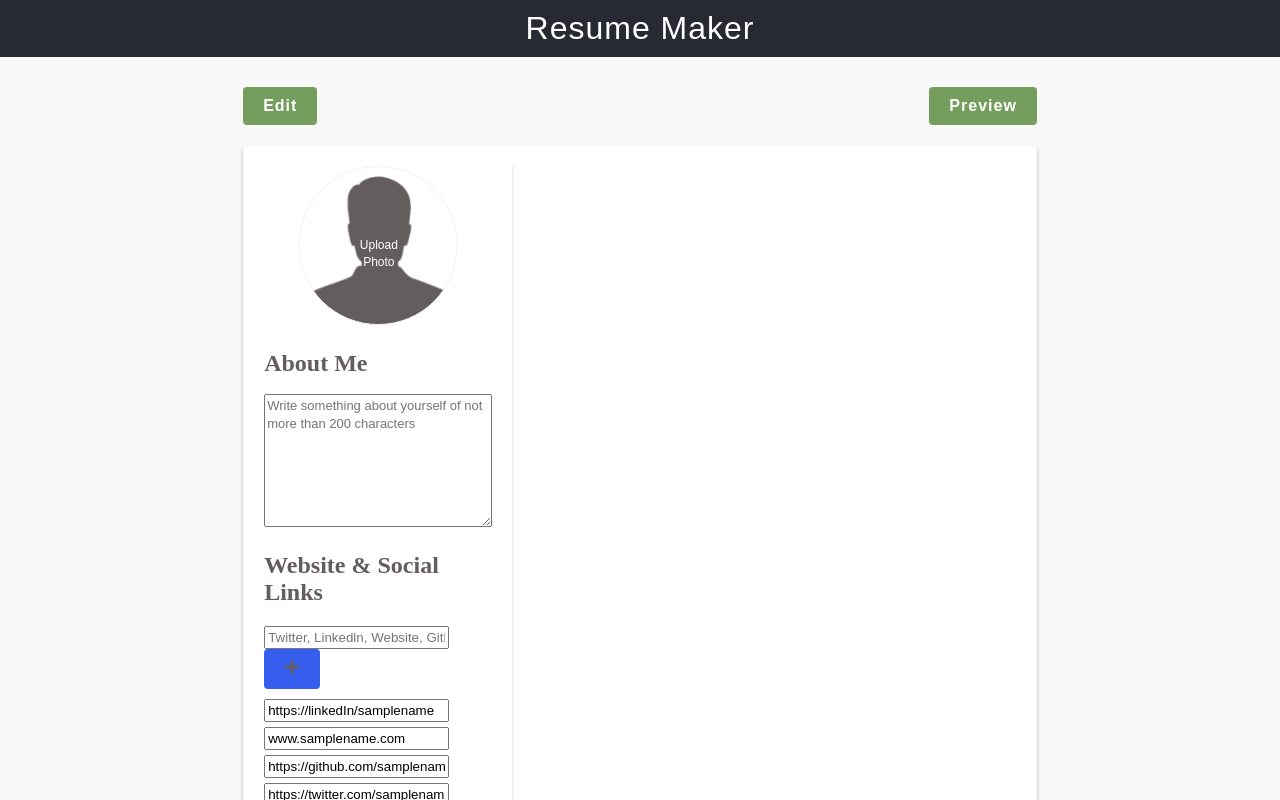
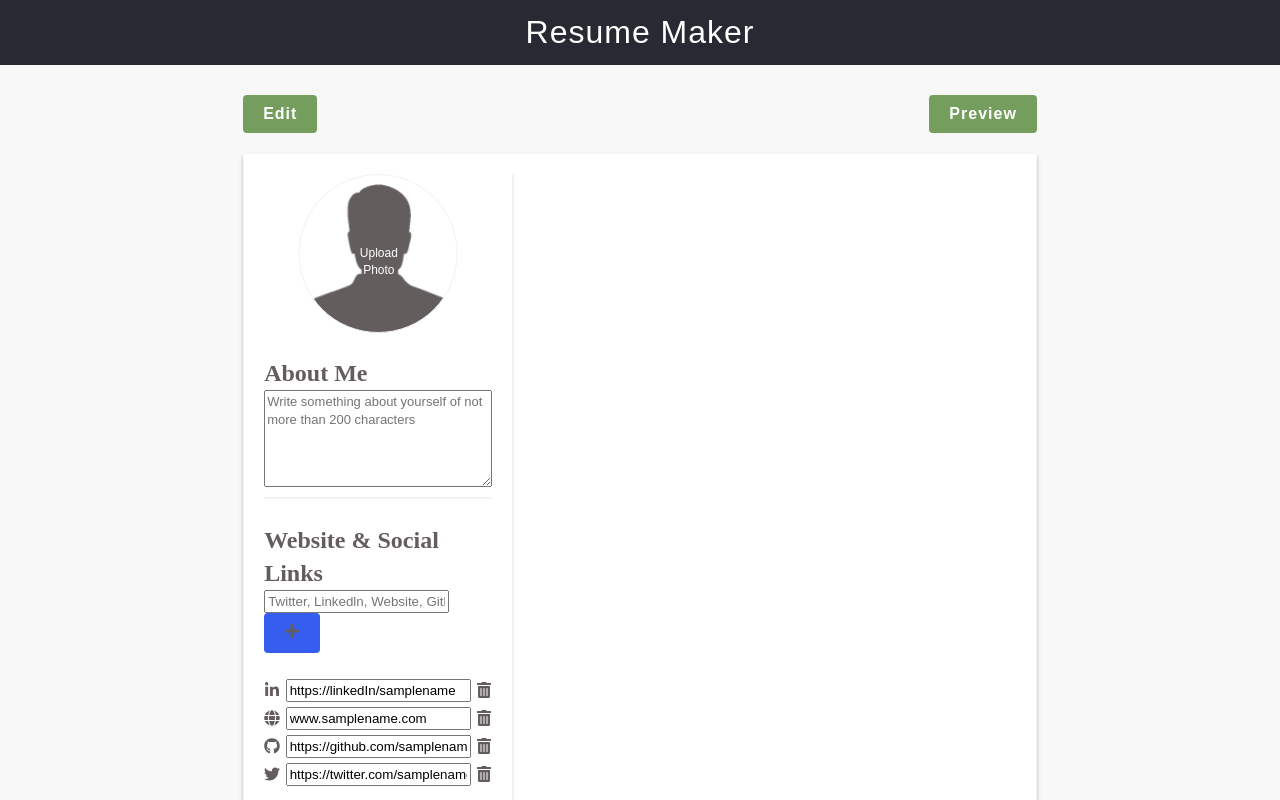
Before and after one commit to rcminerva2394/resume-maker, a React (Create React App) app: page / in a window 1280 px wide. Shown: the top 800 px of the page. Built offline with nearby package versions, Linux system fonts and the light colour scheme.

Commit message:
Edo debugged the Icon.js. Thank you Edo!

```diff
--- a/src/Theme/GlobalStyle.js
+++ b/src/Theme/GlobalStyle.js
@@ -12,18 +12,27 @@ html {
 
 body {
     margin: 0;
-    font-family: 'Nunito', sans-serif;
+    font-family: 'Nunito Sans', sans-serif;
     text-rendering: optimizeLegibility !important;
     font-size: 16rem;
     min-height: 100%;
     background-color: ${({ theme }) => theme.colors.mainBackground};
+    line-height: 1.4;
 }
 
 ul {
     list-style-type: none;
     padding: 0;
-    margin: 0;
+
 }
+
+li {
+    display: flex;
+    flex-direction: row;
+    justify-content: space-between;
+    margin-bottom: 5rem;
+    align-items: center;
+   }
 
 a {
     text-decoration: none;
@@ -53,6 +62,8 @@ h1 {
 h2 {
     font-family: 'Bebas Neue', cursive;
     color: ${({ theme }) => theme.colors.darkGray};
+    margin-bottom: -1.25rem;
+
 }
 
 header, footer {
@@ -75,12 +86,16 @@ img {
     transform: translateX(-50%);
 }
 
-textarea, p {
+textarea {
     font-family: inherit;
     font-size: 13rem;
     line-height: 1.4;
     font-weight: light;
-    margin-top: -3rem;
+}
+
+p {
+    font-size: 13rem;
+    font-weight: 200;
 }
 
 input {
@@ -88,7 +103,9 @@ input {
 }
 
 svg {
-    color: ${({theme}) => theme.colors.darkGray };
+    color: ${({ theme }) => theme.colors.darkGray};
+    font-size: 16rem;
 }
+
 `;
 export default GlobalStyle;
--- a/src/components/BtnGrp/BtnGrp.js
+++ b/src/components/BtnGrp/BtnGrp.js
@@ -2,7 +2,7 @@ import React from "react";
 
 import Button from "../Utils/Button";
 import styled from "styled-components";
-import Icon from "../Utils/Icon";
+import { Icon } from "../Utils/Icon";
 
 const BtnGrp = ({ onEditPrev, onDownload, editState }) => {
   return (
--- a/src/components/EditForm/AboutMe.js
+++ b/src/components/EditForm/AboutMe.js
@@ -7,7 +7,7 @@ const AboutMe = ({ onAboutMe, aboutMe }) => {
     <SectionWrapper title="About Me">
       <textarea
         placeholder="Write something about yourself of not more than 200 characters"
-        rows="7"
+        rows="5"
         autoCorrect="on"
         maxLength="200"
         value={aboutMe}
--- a/src/components/EditForm/WebSocItem.js
+++ b/src/components/EditForm/WebSocItem.js
@@ -1,28 +1,19 @@
 import React from "react";
 
-import styled from "styled-components";
-import Icon from "../Utils/Icon";
+import { Icon } from "../Utils/Icon";
 
 const WebSocItem = ({ id, link, name, onEditSocLink, onDelLink }) => {
   return (
-    <WebSocItemWrapper>
-      <Icon name={name}/>
+    <li>
+      <Icon name={name} />
       <input
         placeholder={link}
         value={link}
         onChange={(e) => onEditSocLink(e.target.value, id)}
       ></input>
-      <Icon name="delete" onClick={() => onDelLink(id)}/>
-    </WebSocItemWrapper>
+      <Icon name="delete" onClick={() => onDelLink(id)} />
+    </li>
   );
 };
 
-const WebSocItemWrapper = styled.li`
-  display: flex;
-  flex-direction: row;
-  justify-content: space-between;
-  margin-bottom: 5rem;
-  align-items: center;
-`;
-
 export default WebSocItem;
--- a/src/components/Footer.js
+++ b/src/components/Footer.js
@@ -1,11 +1,10 @@
 import React from "react";
 import styled from "styled-components";
-import Icon from "./Utils/Icon";
+import { Icon } from "./Utils/Icon";
 
 const FooterWrapper = styled.footer`
   bottom: 0;
   width: 100%;
-  font-size: 12rem;
   color: #868ba2;
   background-color: transparent;
   gap: 10rem;
@@ -21,7 +20,7 @@ const Footer = () => {
         target="_blank"
         rel="noopener noreferrer"
       >
-      <Icon name="github"/>
+        <Icon name="github" />
       </a>
     </FooterWrapper>
   );
--- a/src/components/Main.js
+++ b/src/components/Main.js
@@ -7,7 +7,7 @@ import PrevForm from "./PrevForm/PrevForm";
 import { v4 as uuidv4 } from "uuid";
 
 const INITIALSOCLINKS = [
-  { name: "linkedln", link: "https://linkedIn/samplename", id: uuidv4() },
+  { name: "linkedin", link: "https://linkedIn/samplename", id: uuidv4() },
   { name: "website", link: "www.samplename.com", id: uuidv4() },
   { name: "github", link: "https://github.com/samplename", id: uuidv4() },
   { name: "twitter", link: "https://twitter.com/samplename", id: uuidv4() },
--- a/src/components/PrevForm/PrevForm.js
+++ b/src/components/PrevForm/PrevForm.js
@@ -3,6 +3,7 @@ import React from "react";
 import BondPaper from "../Utils/BondPaper";
 import SideBar from "../Utils/SideBar";
 import SectionWrapper from "../Utils/SectionWrapper";
+import { Icon } from "../Utils/Icon";
 
 const PrevForm = ({ photo, aboutMe, socLinks }) => {
   return (
@@ -19,6 +20,7 @@ const PrevForm = ({ photo, aboutMe, socLinks }) => {
           <ul>
             {socLinks.map((socLink) => (
               <li>
+                <Icon name={socLink.name} />
                 <a
                   href={socLink.link}
                   target="_blank"
--- a/src/components/Utils/Icon.js
+++ b/src/components/Utils/Icon.js
@@ -7,7 +7,7 @@ import {
   FaGlobe,
   FaTwitter,
   FaPlus,
-  FaTrashAlt
+  FaTrashAlt,
 } from "react-icons/fa";
 
 const icons = {
@@ -17,14 +17,12 @@ const icons = {
   website: FaGlobe,
   twitter: FaTwitter,
   plus: FaPlus,
-  delete: FaTrashAlt
+  delete: FaTrashAlt,
 };
 
-const Icon = ({ name, onClick }) => {
+export const Icon = ({ name, onClick }) => {
   const FinalIcon = icons[name];
-    // return (
-    // <FinalIcon onClick={onClick}></FinalIcon>
-    // )
+  return (
+     <FinalIcon onClick={onClick}></FinalIcon>
+  );
 };
-
-export default Icon;
--- a/src/components/Utils/SectionWrapper.js
+++ b/src/components/Utils/SectionWrapper.js
@@ -14,6 +14,8 @@ const SectionWrapper = ({ title, children }) => {
 const SectWrapper = styled.div`
   display: grid;
   margin: 5rem 20rem 0rem 20rem;
+  padding-bottom: 10rem;
+  border-bottom: 2px solid ${({ theme }) => theme.colors.lightGray};
 `;
 
 export default SectionWrapper;
```
